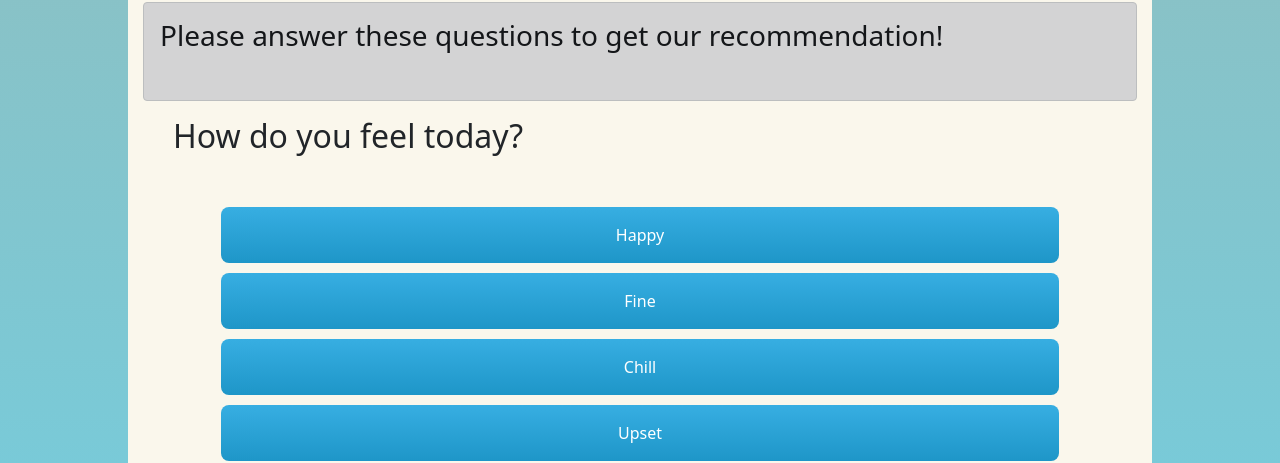
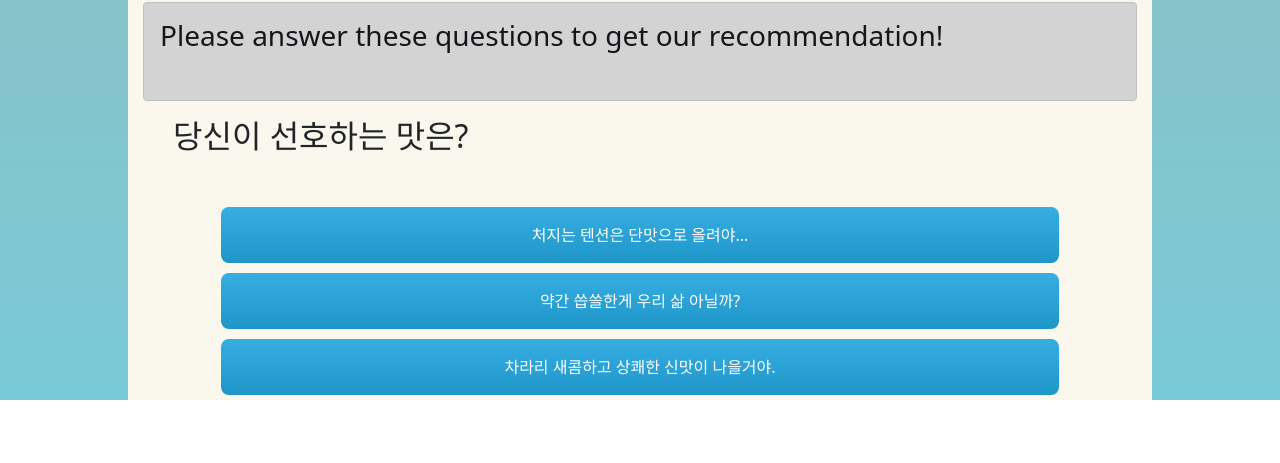
Before and after one commit to swsnu/swpp2021-team11, a React (Create React App) app in the folder frontend/soolae/: page /test in a window 1280 px wide. Shown: the part 1017-1480 px from the top of the page. After the commit the page ends 1417 px from the top, so only its background shows below. Built offline with nearby package versions, Linux system fonts and the light colour scheme.

Commit message:
Fix review page

```diff
--- a/frontend/soolae/src/App.js
+++ b/frontend/soolae/src/App.js
@@ -41,7 +41,7 @@ function App(props) {
                         <Route path="/alcohol/:id" exact render={() => <AlcoholDetailPage />} />
                         <Route path="/write-review" exact render={() => <WriteReviewPage />} />
                         <Route path="/review" exact render={() => <ReviewListPage />} />
-                        <Route path="/review/:id" exact render={() => <ReviewDetailPage />} />
+                        <Route path="/review/:id" exact render={(props) => <ReviewDetailPage {...props}/>} />
                         <Redirect exact from="/" to="test" />
                         <Route render={() => <h1>Not Found</h1>} />
                     </Switch>
--- a/frontend/soolae/src/pages/review/:id.js
+++ b/frontend/soolae/src/pages/review/:id.js
@@ -9,6 +9,7 @@ import './style.css';
 class ReviewDetailPage extends React.Component {
     constructor(props) {
         super(props);
+        this.componentDidMount = this.componentDidMount.bind(this);
     }
 
     componentDidMount() {
--- a/frontend/soolae/src/pages/test.js
+++ b/frontend/soolae/src/pages/test.js
@@ -10,29 +10,44 @@ function TestPage(props) {
     //Sample example
     const questions = [
         {
-            questionText: 'How do you feel today?',
-            answerOptions: [{answerText: 'Happy'}, {answerText: 'Fine'}, {answerText: 'Chill'}, {answerText: 'Upset'}],
-        },
-        {
-            questionText: 'What kind of taste do you prefer?',
+            questionText: '당신이 선호하는 맛은?',
             answerOptions: [
-                {answerText: 'Sweet'},
-                {answerText: 'Moderate'},
-                {answerText: 'Soft'},
-                {answerText: 'Bitter'},
+                {answerText: '처지는 텐션은 단맛으로 올려야...'},
+                {answerText: '약간 씁쓸한게 우리 삶 아닐까?'},
+                {answerText: '차라리 새콤하고 상쾌한 신맛이 나을거야. '},
             ],
         },
         {
-            questionText: 'What percentage of alchohol do you prefer?',
-            answerOptions: [{answerText: '5%'}, {answerText: '15%'}, {answerText: '30%'}, {answerText: '70%'}],
+            questionText: '오늘은 어떤 술이 필요하신가요?',
+            answerOptions: [
+                {answerText: '가볍게 혼자 마실 술'},
+                {answerText: '친구들과 떠들며 즐겁게 마실 술'},
+                {answerText: '분위기 잡고 마실 술'},
+            ],
         },
         {
-            questionText: 'What is the occasion of drinking?',
+            questionText: '지금 당신의 기분은 어떤가요?',
             answerOptions: [
-                {answerText: 'For a Formal meeting'},
-                {answerText: 'With Friends'},
-                {answerText: 'With Family'},
-                {answerText: 'Alone'},
+                {answerText: '오늘 날씨 만큼이나 기분도 울적한데...'},
+                {answerText: '이렇게나 즐겁고 기쁜 날'},
+                {answerText: '그렇게 슬프지는 않은데 어딘가 지친다...'},
+            ],
+        },
+        {
+            questionText: '당신이 가장 좋아하는 계절은?',
+            answerOptions: [
+                {answerText: '화사한 봄이 좋다!'},
+                {answerText: '정열적인 여름이 나는 좋다!'},
+                {answerText: '선선하고 차분한 가을이 좋다!'},
+                {answerText: '밝고 차가운 겨울이 좋다!'},
+            ],
+        },
+        {
+            questionText: '가장 좋아하는 색은?',
+            answerOptions: [
+                {answerText: '즐겁고 평화로운 노란색'},
+                {answerText: '마음까지 편안해지는 초록색'},
+                {answerText: '신비롭고 우아한 파란색'},
             ],
         },
     ];
@@ -54,20 +69,25 @@ function TestPage(props) {
         <div className="taste-test" id="padding">
             {
                 <>
-                    <div className="question-section" style={{padding:'15px'}}>
-                        <hr/>
-                        <div className="alert alert-dark" role="alert" >
-
-                            <h3 id="h2"> Please answer these questions to get our recommendation!</h3><br/>
+                    <div className="question-section" style={{padding: '15px'}}>
+                        <hr />
+                        <div className="alert alert-dark" role="alert">
+                            <h3 id="h2"> Please answer these questions to get our recommendation!</h3>
+                            <br />
                         </div>
-                        <div className="question-text" style={{paddingLeft:'30px'}}>
+                        <div className="question-text" style={{paddingLeft: '30px'}}>
                             <h2 id="h2">{questions[currentQuestion].questionText}</h2>
                         </div>
-                        <br/>
+                        <br />
                     </div>
-                    <div className="row justify-content-center" id='answer-section'>
+                    <div className="row justify-content-center" id="answer-section">
                         {questions[currentQuestion].answerOptions.map((answerOption, index) => (
-                            <button className='d-flex justify-content-center' id="button" key={index} onClick={() => handleAnswerOptionClick(index)}>
+                            <button
+                                className="d-flex justify-content-center"
+                                id="button"
+                                key={index}
+                                onClick={() => handleAnswerOptionClick(index)}
+                            >
                                 {answerOption.answerText}
                             </button>
                         ))}
```
Also changed, not shown: 1 other file (tests, documents, lock files or other folders).
